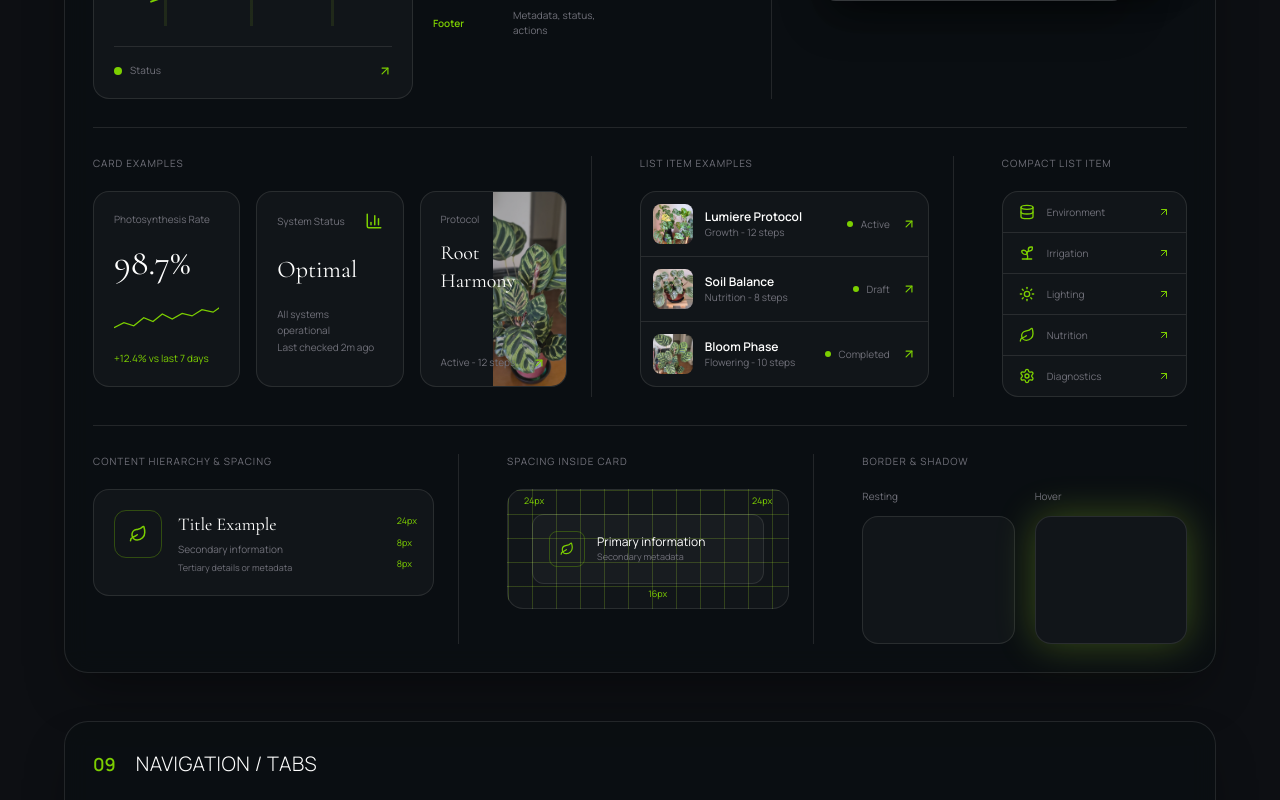
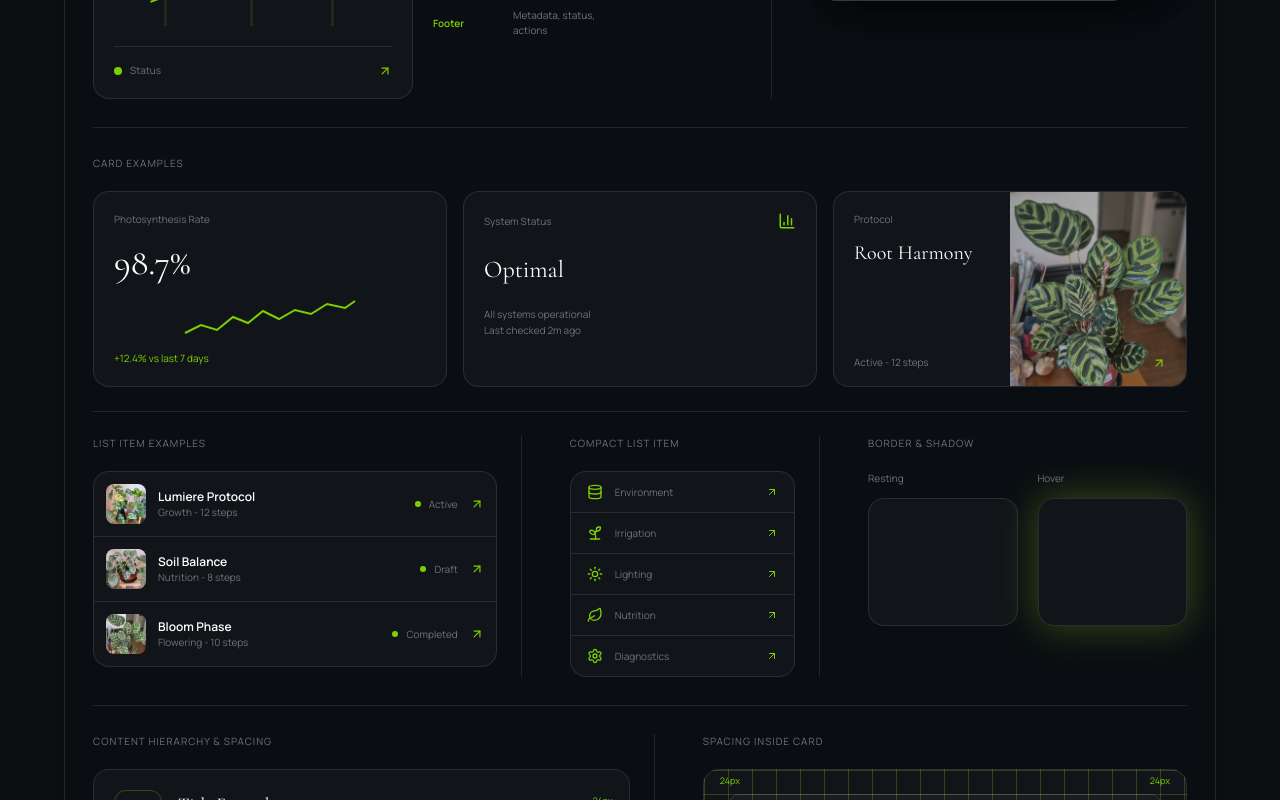
Before and after one commit to miaslls/mia-sys, a Next.js app: page /drafts/layout-patterns in a window 1280 px wide. Shown: the part 1200-2000 px from the top of the page. Built offline with nearby package versions, Linux system fonts and the light colour scheme.

Commit message:
style(drafts): reshape layout pattern card examples row

```diff
--- a/app/drafts/layout-patterns/PageContent.tsx
+++ b/app/drafts/layout-patterns/PageContent.tsx
@@ -425,10 +425,8 @@ export default function LayoutPatternsPageContent() {
             </div>
           </div>
 
-          <div
-            className={`grid grid-cols-1 gap-6 border-b py-7 xl:grid-cols-[1.55fr_1.05fr_0.65fr] xl:divide-x ${dividerClass} xl:divide-white/10`}
-          >
-            <div className='space-y-5 xl:pr-6'>
+          <div className={`border-b py-7 ${dividerClass}`}>
+            <div className='space-y-5'>
               <p className={`text-[10px] uppercase tracking-widest ${mutedTextClass}`}>
                 Card Examples
               </p>
@@ -480,7 +478,10 @@ export default function LayoutPatternsPageContent() {
               </div>
             </div>
 
-            <div className='space-y-5 xl:px-6'>
+            <div
+              className={`mt-6 grid grid-cols-1 gap-6 border-t pt-6 xl:grid-cols-[1.25fr_0.8fr_1fr] xl:divide-x ${dividerClass} xl:divide-white/10`}
+            >
+              <div className='space-y-5 xl:pr-6'>
                 <p className={`text-[10px] uppercase tracking-widest ${mutedTextClass}`}>
                   List Item Examples
                 </p>
@@ -517,7 +518,7 @@ export default function LayoutPatternsPageContent() {
                 </div>
               </div>
 
-            <div className='space-y-5 xl:pl-6'>
+              <div className='space-y-5 xl:px-6'>
                 <p className={`text-[10px] uppercase tracking-widest ${mutedTextClass}`}>
                   Compact List Item
                 </p>
@@ -542,10 +543,29 @@ export default function LayoutPatternsPageContent() {
                   ))}
                 </div>
               </div>
+
+              <div className='space-y-5 xl:pl-6'>
+                <p className={`text-[10px] uppercase tracking-widest ${mutedTextClass}`}>
+                  Border & Shadow
+                </p>
+                <div className='grid grid-cols-2 gap-5'>
+                  <div className='space-y-3'>
+                    <p className={`text-[10px] ${mutedTextClass}`}>Resting</p>
+                    <div className={`h-32 rounded-2xl border ${insetClass}`} />
+                  </div>
+                  <div className='space-y-3'>
+                    <p className={`text-[10px] ${mutedTextClass}`}>Hover</p>
+                    <div
+                      className={`h-32 rounded-2xl border border-lime-500/40 shadow-[0_0_38px_rgba(166,226,46,0.30)] ${insetClass}`}
+                    />
+                  </div>
+                </div>
+              </div>
+            </div>
           </div>
 
           <div
-            className={`grid grid-cols-1 gap-6 pt-7 xl:grid-cols-[1.05fr_0.95fr_1fr] xl:divide-x ${dividerClass} xl:divide-white/10`}
+            className={`grid grid-cols-1 gap-6 pt-7 xl:grid-cols-[1.05fr_0.95fr] xl:divide-x ${dividerClass} xl:divide-white/10`}
           >
             <div className='space-y-5 xl:pr-6'>
               <p className={`text-[10px] uppercase tracking-widest ${mutedTextClass}`}>
@@ -570,7 +590,7 @@ export default function LayoutPatternsPageContent() {
               </div>
             </div>
 
-            <div className='space-y-5 xl:px-6'>
+            <div className='space-y-5 xl:pl-6'>
               <p className={`text-[10px] uppercase tracking-widest ${mutedTextClass}`}>
                 Spacing Inside Card
               </p>
@@ -589,24 +609,6 @@ export default function LayoutPatternsPageContent() {
                 <span className='absolute left-4 top-1 text-[9px] text-lime-500'>24px</span>
                 <span className='absolute right-4 top-1 text-[9px] text-lime-500'>24px</span>
                 <span className='absolute bottom-2 left-1/2 text-[9px] text-lime-500'>16px</span>
-              </div>
-            </div>
-
-            <div className='space-y-5 xl:pl-6'>
-              <p className={`text-[10px] uppercase tracking-widest ${mutedTextClass}`}>
-                Border & Shadow
-              </p>
-              <div className='grid grid-cols-2 gap-5'>
-                <div className='space-y-3'>
-                  <p className={`text-[10px] ${mutedTextClass}`}>Resting</p>
-                  <div className={`h-32 rounded-2xl border ${insetClass}`} />
-                </div>
-                <div className='space-y-3'>
-                  <p className={`text-[10px] ${mutedTextClass}`}>Hover</p>
-                  <div
-                    className={`h-32 rounded-2xl border border-lime-500/40 shadow-[0_0_38px_rgba(166,226,46,0.30)] ${insetClass}`}
-                  />
-                </div>
               </div>
             </div>
           </div>
```
Lines whose indentation alone changed are shown as unchanged.
